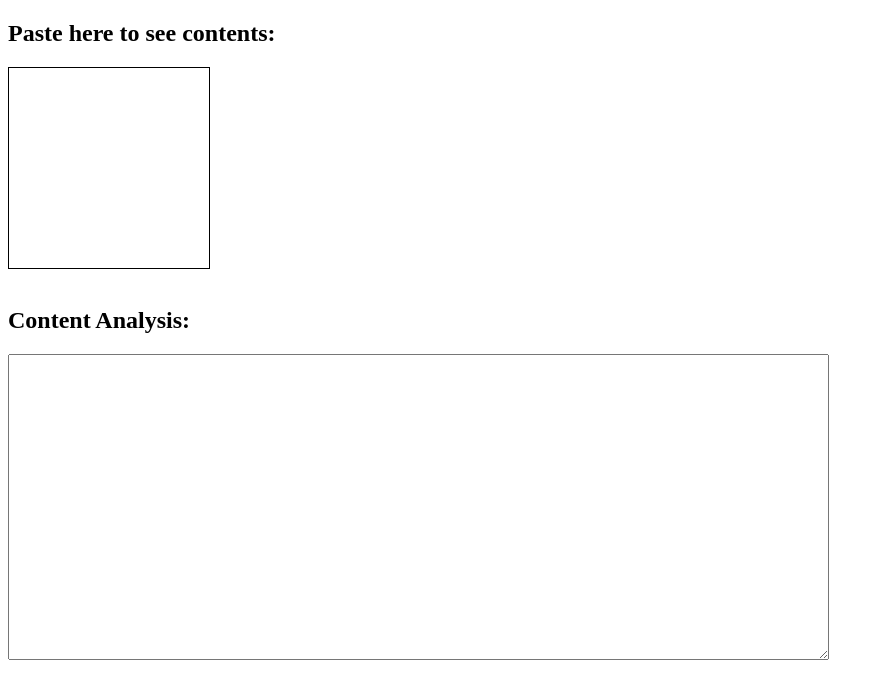
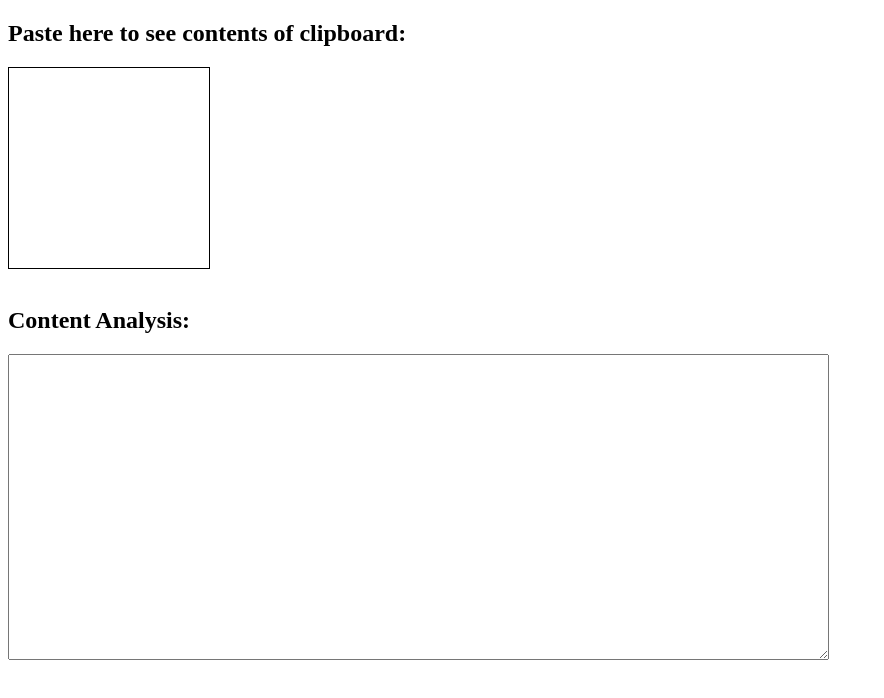
Before and after one commit to pulges/pulges.github.com, a plain HTML site: page paste-test.html in a window 1280 px wide. Shown: the whole page, without its empty margins (0-884 px from the left). Drawn offline with Linux system fonts and the light colour scheme.

Commit message:
Update paste-test.html

```diff
--- a/paste-test.html
+++ b/paste-test.html
@@ -7,7 +7,7 @@
   <title>Document</title>
 </head>
 <body>
-  <h2>Paste here to see contents:</h2>
+  <h2>Paste here to see contents of clipboard:</h2>
   <div style="width: 200px; height: 200px; border: 1px solid black; overflow: auto;" contenteditable="true" id="test"></div>
 
   <br>
```
